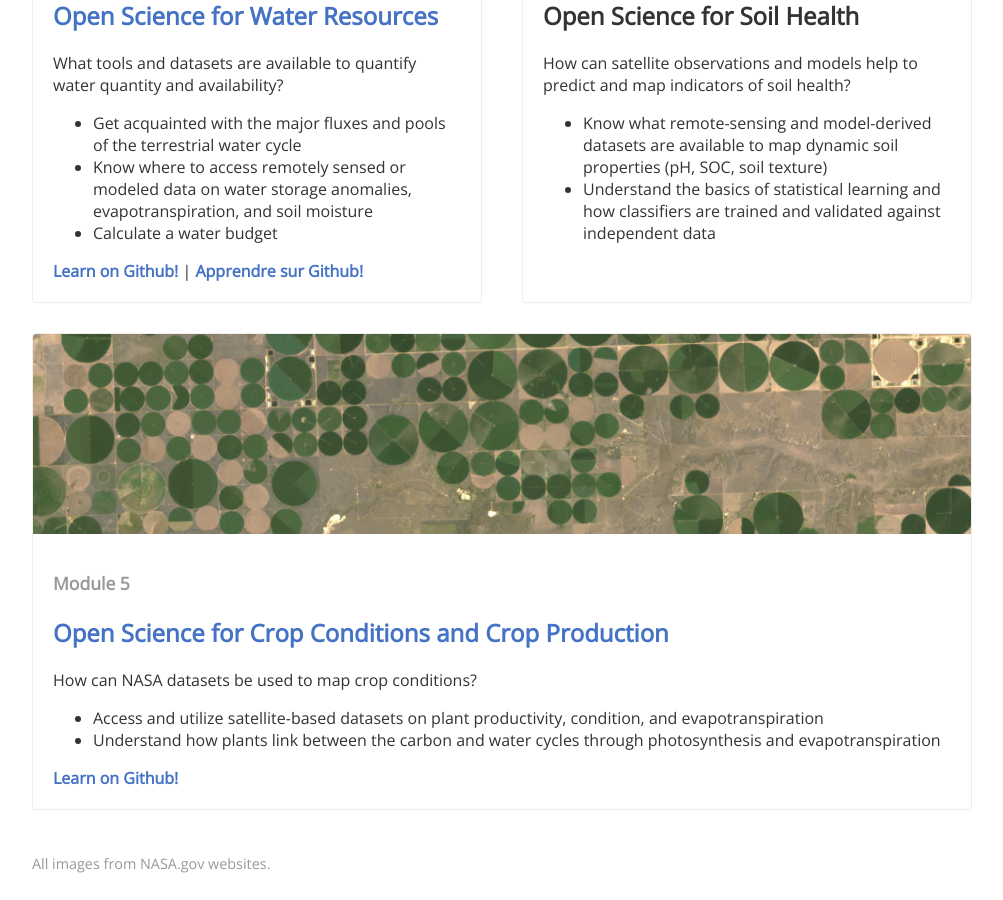
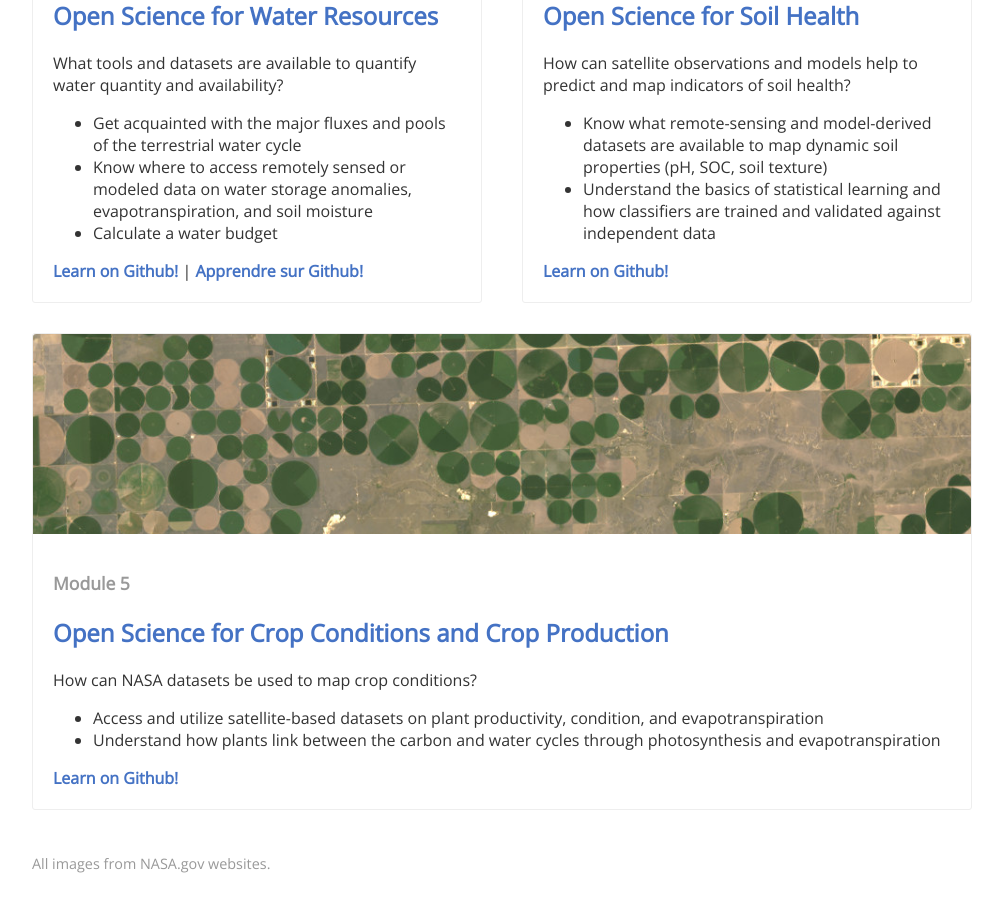
Before and after one commit to OpenClimateScience/OpenClimateScience.github.io, a Jekyll site: the page built from curriculum.md, in a window 1280 px wide and 900 px high, scrolled down 1444 px. Shown: the whole window, without its empty margins (138-1141 px from the left). Built offline with Jekyll 4.4.1, drawn with Linux system fonts in a browser that asks for light colours; nearby versions of some CDN libraries.

Commit message:
Added links to M4

```diff
--- a/curriculum.md
+++ b/curriculum.md
@@ -78,12 +78,13 @@ permalink: /curriculum
 			<div class="image" style="background-image:url(images/m4_art_soil.jpg)"></div>
 			<div class="post-content">
 				<p class="date">Module 4</p>
-				<h3>Open Science for Soil Health</h3>
+				<h3><a href="https://github.com/OpenClimateScience/M4-Open-Science-for-Soil-Health" target="_blank">Open Science for Soil Health</a></h3>
 				How can satellite observations and models help to predict and map indicators of soil health?
 				<ul>
 					<li>Know what remote-sensing and model-derived datasets are available to map dynamic soil properties (pH, SOC, soil texture)</li>
 					<li>Understand the basics of statistical learning and how classifiers are trained and validated against independent data</li>
 				</ul>
+				<a href="https://github.com/OpenClimateScience/M4-Open-Science-for-Soil-Health" target="_blank"><b>Learn on Github!</b></a>
 			</div>
 		</div>
 	</div>
```
